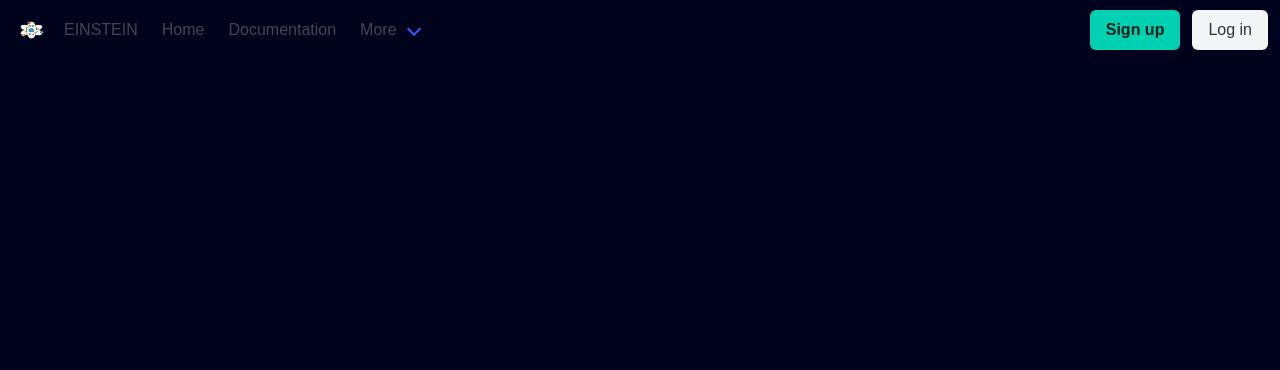
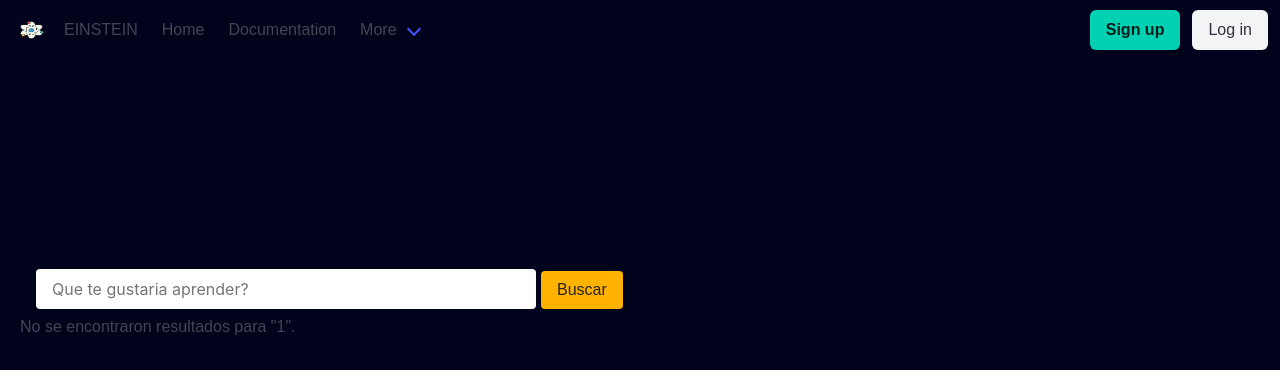
Before and after one commit to HernanElichiry/TP.Final.FullStack, a React (Vite) app: page /search/1 in a window 1280 px wide. Shown: the top 370 px of the page. Built offline with nearby package versions, Linux system fonts and the light colour scheme.

Commit message:
Creada funcion  de resultado de busqueda

```diff
--- a/src/App.jsx
+++ b/src/App.jsx
@@ -17,6 +17,7 @@ import RegisterForm from "./LandigPage/Login/register";
 import { FavoritesProvider } from "./LandigPage/User/FavoritesContext";
 import AddCourseForm from "./LandigPage/User/AddCourseForm/AddCourseForm";
 import CourseDetail from "./LandigPage/DetailPage/CourseDetail";
+import SearchResults from "./LandigPage/SearchResult/SearchResults";
 
 
 
@@ -45,6 +46,7 @@ function App() {
                 <Route path="my-courses-professor" element={<MyCoursesProfessor />} />
                 <Route path="favorites-professor" element={<FavoritesProfessor />}/>
               </Route>
+              <Route path="/search/:searchTerm" element={<SearchResults />} />
               <Route path="/course/:id" element={<CourseDetail />} />
             </Routes>
           </FavoritesProvider>
--- a/src/LandigPage/Carousel/Card/ProductCard.css
+++ b/src/LandigPage/Carousel/Card/ProductCard.css
@@ -5,19 +5,21 @@
   padding: 10px;
   transition: transform 0.3s ease;
   margin: 0 10px;
-  height: auto;
+  width: 250px;  /* Ancho fijo */
+  height: 350px; /* Alto fijo */
   display: flex;
   flex-direction: column;
   justify-content: space-between;
   cursor: pointer;
+  overflow: hidden; /* Para manejar contenido que excede el tamaño */
 }
 
 .card-product-image img {
   width: 100%;
-  height: 200px;
+  height: 150px; /* Ajustado para el alto fijo de la tarjeta */
   object-fit: cover;
   border-radius: 8px;
-  margin-bottom: 15px;
+  margin-bottom: 10px; /* Ajuste menor para mantener espacio */
   transition: filter 0.3s ease-in-out;
 }
 
@@ -31,7 +33,7 @@
 }
 
 .card-product-container h2 {
-  font-size: 18px;
+  font-size: 16px; /* Ajustado para un tamaño fijo */
   margin-bottom: 10px;
   color: #333;
 }
@@ -40,6 +42,7 @@
   font-size: 14px;
   color: #555;
   margin-left: 15px;
+  flex-grow: 1; /* Para que el texto ocupe el espacio disponible */
 }
 
 .slider-align {
--- a/src/LandigPage/SearchBar/SearchBar.jsx
+++ b/src/LandigPage/SearchBar/SearchBar.jsx
@@ -1,7 +1,9 @@
 import React, { useState } from 'react';
 import './SearchBar.css';
+import { useNavigate } from 'react-router-dom';
 
 function SearchBar({ onSearch }) {
+  const navigate = useNavigate();
   const [searchTerm, setSearchTerm] = useState('');
 
   const handleChange = (event) => {
@@ -10,8 +12,12 @@ function SearchBar({ onSearch }) {
 
   const handleSubmit = (event) => {
     event.preventDefault();
-    onSearch(searchTerm);
+    if (onSearch) {
+      onSearch(searchTerm);
+    }
+    navigate(`/search/${searchTerm}`); // Navega a la página de resultados
   };
+
 
   return (
     <form className="search-bar" onSubmit={handleSubmit}>
--- /dev/null
+++ b/src/LandigPage/SearchResult/SearchResults.css
@@ -0,0 +1,9 @@
+.search-results {
+    padding: 20px;
+  }
+
+  .product-list {
+    display: grid;
+    grid-template-columns: repeat(auto-fit, minmax(250px, 1fr));
+    gap: 20px;
+  }
--- /dev/null
+++ b/src/LandigPage/SearchResult/SearchResults.jsx
@@ -0,0 +1,55 @@
+import React, { useState, useEffect } from 'react';
+import { useParams } from 'react-router-dom';
+import { courses } from '../MockCourses/MockCourses';
+import { ProductCard } from '../Carousel/Card/ProductCard';
+import SearchBar from '../SearchBar/SearchBar';
+import './SearchResults.css';
+const SearchResults = () => {
+  const { searchTerm } = useParams();
+  const [searchResults, setSearchResults] = useState([]);
+
+  useEffect(() => {
+    if (searchTerm) {
+      const normalizedSearchTerm = searchTerm.toLowerCase().trim();
+
+      const filteredResults = courses.filter(course => {
+        // Busca por título
+        const normalizedTitle = course.title.toLowerCase();
+        if (normalizedTitle.includes(normalizedSearchTerm)) {
+          return true;
+        }
+
+        // Busca por topics
+        const foundInTopics = course.topics.some(topic =>
+          topic.toLowerCase().includes(normalizedSearchTerm)
+        );
+        if (foundInTopics) {
+          return true;
+        }
+
+        return false;
+      });
+
+      setSearchResults(filteredResults);
+    } else {
+      setSearchResults([]);
+    }
+  }, [searchTerm]);
+
+  return (
+    <div className="search-results">
+      <SearchBar />
+      <div className="product-list">
+        {searchResults.length > 0 ? (
+          searchResults.map(course => (
+            <ProductCard key={course.id} product={course} />
+          ))
+        ) : (
+          <p>No se encontraron resultados para "{searchTerm}".</p>
+        )}
+      </div>
+    </div>
+  );
+};
+
+export default SearchResults;
```
